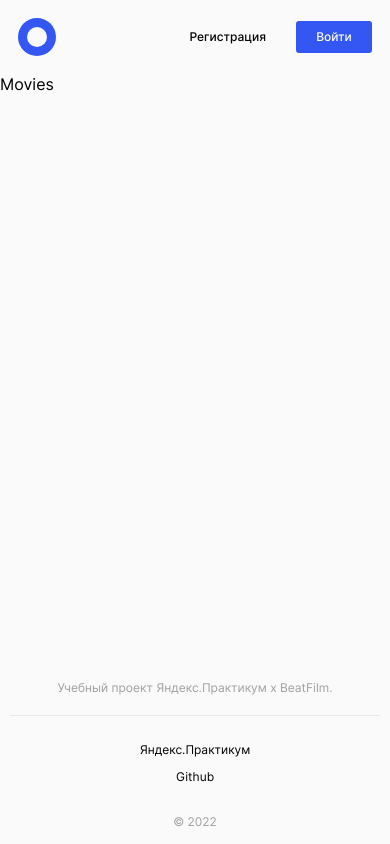
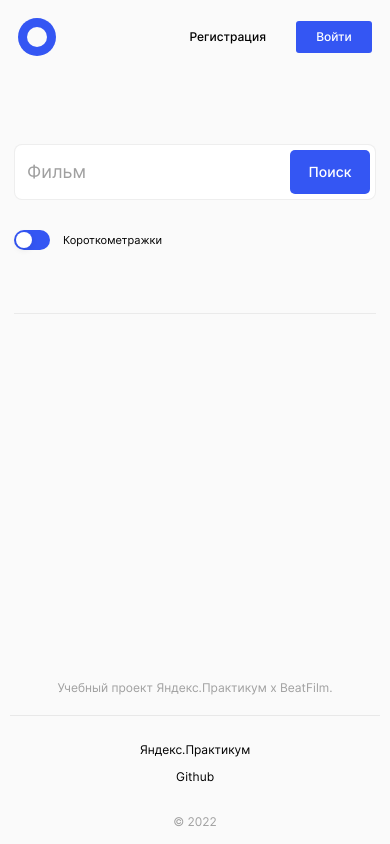
Before and after one commit to lunarkbot/movies-explorer-frontend, a React (Create React App) app: page /movies in a window 390 px wide. Built offline with nearby package versions, Linux system fonts and the light colour scheme.

Commit message:
feat: add FilterCheckbox and SearchForm components

```diff
--- /dev/null
+++ b/src/components/SearchForm/SearchForm.css
@@ -0,0 +1,79 @@
+.search-form-wrap {
+  padding: 70px 70px 10px;
+}
+
+.search-form {
+  margin: 0 auto;
+  padding-bottom: 43px;
+  border-bottom: 1px solid rgba(170, 170, 170, .2);
+}
+
+.search-form__input-wrap {
+  position: relative;
+  margin-bottom: 26px;
+}
+
+.search-form__input {
+  width: 100%;
+  height: 72px;
+  box-sizing: border-box;
+  border: 1px solid rgba(170, 170, 170, .2);
+  border-radius: 8px;
+  padding: 25px 135px 25px 25px;
+  font: 400 18px/20px 'Inter', sans-serif;
+}
+
+.search-form__input::placeholder {
+  font: 400 18px/20px 'Inter', sans-serif;
+  color: var(--text-third);
+}
+
+.search-form__button {
+  position: absolute;
+  width: 100px;
+  height: 52px;
+  background-color: var(--input-default);
+  border-radius: 5px;
+  border: 0;
+  top: 10px;
+  right: 10px;
+  font: 500 14px/18px 'Inter', sans-serif;
+  color: #fff;
+}
+
+@media screen and (max-width: 1279px) {
+  .search-form-wrap {
+    padding: 70px 30px 10px;
+  }
+
+  .search-form {
+    padding-bottom: 51px;
+  }
+}
+
+@media screen and (max-width: 767px) {
+  .search-form-wrap {
+    padding: 70px 14px 10px;
+  }
+
+  .search-form {
+    padding-bottom: 63px;
+  }
+
+  .search-form__input-wrap {
+    margin-bottom: 30px;
+  }
+
+  .search-form__input {
+    height: 56px;
+    padding: 20px 98px 20px 12px;
+    font: 400 16px/16px 'Inter', sans-serif;
+  }
+
+  .search-form__button {
+    width: 80px;
+    height: 44px;
+    top: 6px;
+    right: 6px;
+  }
+}
--- a/src/components/SearchForm/SearchForm.jsx
+++ b/src/components/SearchForm/SearchForm.jsx
@@ -0,0 +1,21 @@
+import './SearchForm.css';
+import Button from '../UI/Button/Button';
+import {FilterCheckbox} from '../UI/FilterCheckbox/FilterCheckbox';
+
+export const SearchForm = () => {
+  function handleChange(e) {
+    console.log(e);
+  }
+
+  return (
+    <div className="search-form-wrap">
+      <form name="search" method="get" className="search-form">
+        <div className="search-form__input-wrap">
+          <input type="text" name="query" placeholder="Фильм" className="search-form__input" />
+          <Button type="submit" className="search-form__button">Поиск</Button>
+        </div>
+        <FilterCheckbox name="small" checked={false} label="Короткометражки" handler={handleChange} />
+      </form>
+    </div>
+  );
+};
--- a/src/components/UI/Button/Button.jsx
+++ b/src/components/UI/Button/Button.jsx
@@ -4,13 +4,14 @@ import './Button.css';
 const Button = ({
                   className = '',
                   onClick,
-                  children
+                  children,
+                  type = 'button'
                 }) => {
   return (
     <button
       className={`button ${className}`}
       onClick={onClick}
-      type="button"
+      type={type}
     >
       {children}
     </button>
--- /dev/null
+++ b/src/components/UI/FilterCheckbox/FilterCheckbox.css
@@ -0,0 +1,53 @@
+.filter-checkbox {
+  user-select: none;
+  display: flex;
+  align-items: center;
+  gap: 14px;
+}
+
+.filter-checkbox__source {
+  display: none;
+}
+
+.filter-checkbox__custom {
+  display: inline-flex;
+  justify-content: flex-start;
+  align-items: center;
+  width: 36px;
+  height: 20px;
+  box-sizing: border-box;
+  padding: 0 2px;
+  border-radius: 10px;
+  background-color: var(--input-default);
+  transition: all 250ms;
+}
+
+.filter-checkbox__custom::before {
+  content: '';
+  display: block;
+  width: 16px;
+  height: 16px;
+  border-radius: 50%;
+  background: #FFFFFF;
+  box-shadow: 0px 2px 6px rgba(0, 0, 0, 0.08);
+}
+
+.filter-checkbox__custom_active {
+  background-color: var(--input-third);
+  justify-content: flex-end;
+}
+
+.filter-checkbox__label {
+  font: 400 13px/18px 'Inter', sans-serif;
+  color: var(--text-default);
+}
+
+@media screen and (max-width: 767px) {
+  .filter-checkbox {
+    gap: 13px;
+  }
+
+  .filter-checkbox__label {
+    font-size: 11px;
+  }
+}
--- /dev/null
+++ b/src/components/UI/FilterCheckbox/FilterCheckbox.jsx
@@ -0,0 +1,25 @@
+import './FilterCheckbox.css';
+import {useRef, useState} from 'react';
+
+export const FilterCheckbox = ({ handler, name, checked, label }) => {
+  const [isChecked, setIsChecked] = useState(checked);
+
+  function handleChange(e) {
+    setIsChecked(!isChecked);
+    handler(e);
+  }
+
+  return (
+    <label className="filter-checkbox">
+      <input
+        type="checkbox"
+        name={name}
+        checked={isChecked}
+        onChange={handleChange}
+        className="filter-checkbox__source"
+      />
+      <span className={`filter-checkbox__custom ${isChecked && 'filter-checkbox__custom_active'}`}></span>
+      <span className="filter-checkbox__label">{label}</span>
+    </label>
+  );
+};
--- a/src/pages/main/main.css
+++ b/src/pages/main/main.css
@@ -2,6 +2,8 @@
   display: grid;
   grid-template-rows: 74px 1fr 172px;
   min-height: 100vh;
+  max-width: 1280px;
+  margin: 0 auto;
 }
 
 @media screen and (max-width: 767px) {
--- a/src/pages/movies/movies.css
+++ b/src/pages/movies/movies.css
@@ -1,7 +1,9 @@
 .movies {
   display: grid;
-  grid-template-rows: 74px 1fr 172px;
+  grid-template-rows: 70px 1fr 172px;
   min-height: 100vh;
+  max-width: 1280px;
+  margin: 0 auto;
 }
 
 .movies__content {
--- a/src/pages/movies/movies.jsx
+++ b/src/pages/movies/movies.jsx
@@ -1,13 +1,14 @@
 import './movies.css';
 import {Header} from '../../components/Header/Header';
 import {Footer} from '../../components/Footer/Footer';
+import {SearchForm} from '../../components/SearchForm/SearchForm';
 
 export const MoviesPage = () => {
   return (
     <div className="movies">
       <Header />
       <main className="movies__content">
-        Movies
+        <SearchForm />
       </main>
       <Footer />
     </div>
```
Also changed, not shown: src/components/NavTab/NavTab.jsx (deleted).
